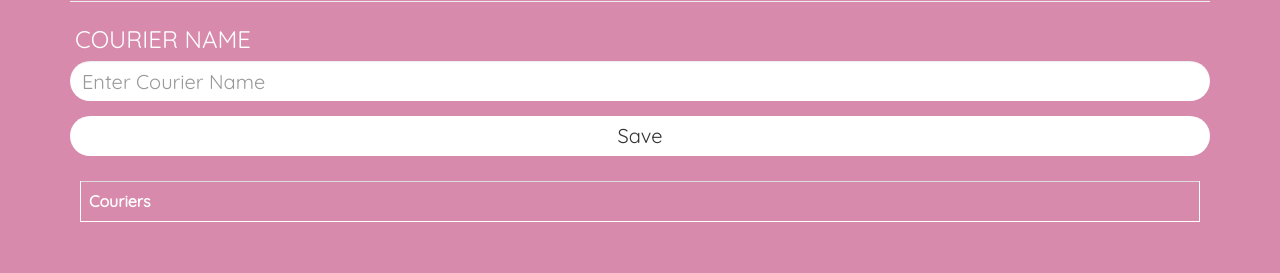
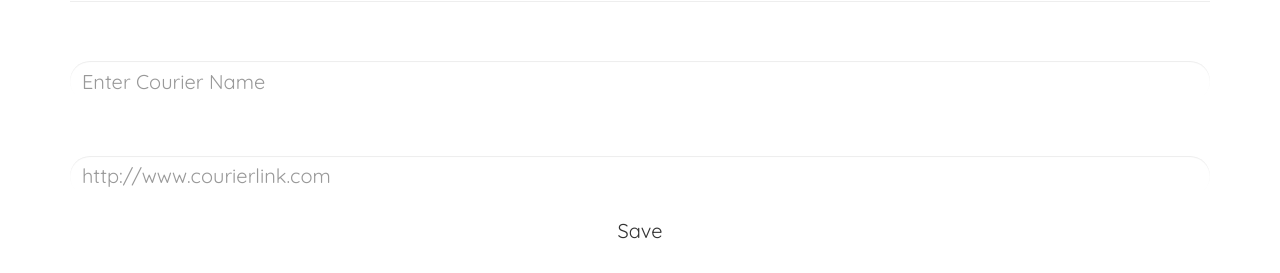
Before and after one commit to merajghaniwala/parcelmgtv1, a plain HTML site: page courier.html in a window 1280 px wide. Shown: the part 85-358 px from the top of the page. Drawn offline with Linux system fonts and the light colour scheme; no server answers.

Commit message:
Update courier.html

```diff
--- a/courier.html
+++ b/courier.html
@@ -15,7 +15,7 @@
 	<!--  style end -->
 
 </head>
-<body style="background:#d88aac">
+<body style="">
 
 	<div class="container">
 		<div class="page-header">
@@ -30,7 +30,10 @@
 						<label for="">Courier Name</label>
 						<input type="text" class="form-control txtbox" id="txtcou" placeholder="Enter Courier Name">
 					</div>
-
+					<div class="form-group">
+						<label for="">Courier Link</label>
+						<input type="url" class="form-control txtbox" id="txtlink" placeholder="http://www.courierlink.com">
+					</div>
 					<div class="form-group">
 						<button type="button" id="btnsavecou" class="btn btn-default btn2">Save</button>
 					</div>
```
